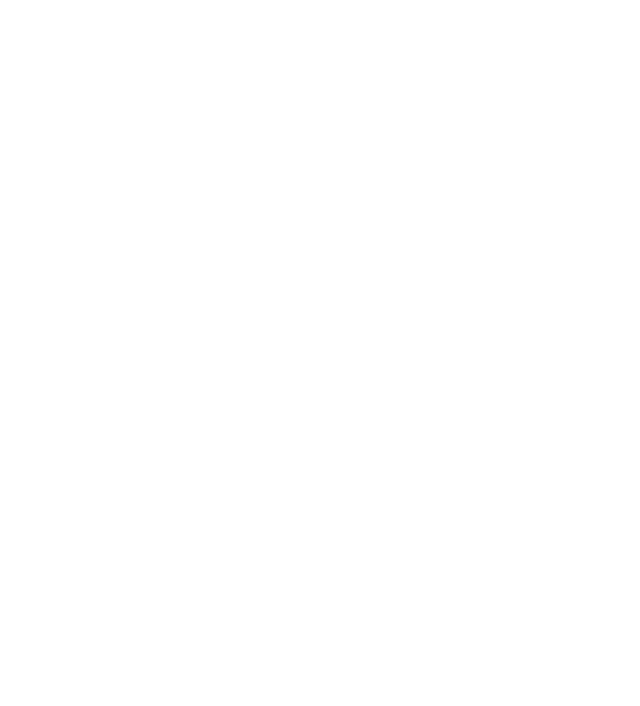
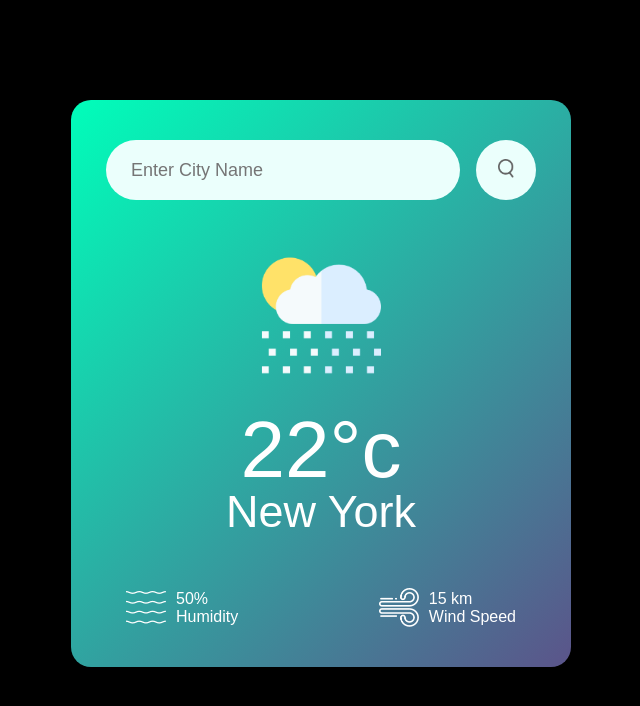
Before and after one commit to MayelaLopez28/WeatherApp, a plain HTML site: page index.html in a window 1280 px wide. Shown: the whole page, without its empty margins (319-959 px from the left). Drawn offline with Linux system fonts and the light colour scheme.

Commit message:
Septiembre 18 , falta que me autoricen la apikey

```diff
--- a/index.html
+++ b/index.html
@@ -1,6 +1,7 @@
 <!DOCTYPE html>
 <html lang="en">
 <head>
+    <meta charset="UTF-8">
     <meta name="viwport" content="width=device-width, initial-scale=1.0">
     <title>Weather App</title>
     <link rel="stylesheet" href="style.css">
@@ -8,7 +9,29 @@
 <body>
     <div class="card">
         <div class="search">
-
+            <input type="text" placeholder="Enter City Name" spellcheck="false">
+            <button><img src="images/search.png"></button>
+        </div>
+        <div class="weather">
+            <img src="images/rain.png" class="weather-icon">
+            <h1 class="temp">22°c</h1>
+            <h2 class="city">New York</h2>
+            <div class="details">
+                <div class="col">
+                    <img src="images/humidity.png">
+                    <div>
+                        <p class="humidity">50%</p>
+                        <p>Humidity</p>
+                    </div>
+                </div>
+                <div class="col">
+                    <img src="images/wind.png">
+                    <div>
+                        <p class="wind">15 km</p>
+                        <p>Wind Speed</p>
+                    </div>
+                </div>
+            </div>
         </div>
     </div>
 
--- a/style.css
+++ b/style.css
@@ -0,0 +1,82 @@
+*{
+    margin: 0;
+    padding: 0;
+    box-sizing: border-box;
+    font-family: 'Poppins', sans-serif;
+}
+body{
+    background:black;
+}
+.card{
+    width:90%;
+    max-width: 500px;
+    background:linear-gradient(135deg,#00feba,#5b548a);
+    color:#fff;
+    margin:100px auto 0;
+    border-radius: 20px;
+    padding:40px 35px;
+    text-align: center;
+}
+.search{
+    width:100%;
+    display: flex;
+    align-items: center;
+    justify-content: space-between;
+}
+.search input{
+    border:0;
+    outline:0;
+    background:#ebfffc;
+    color:#555;
+    padding:10px 25px;
+    height:60px;
+    border-radius:30px;
+    flex:1;
+    margin-right:16px;
+    font-size:18px;
+}
+.search button{
+    border:0;
+    outline:0;
+    background:#ebfffc;
+    border-radius:50%;
+    width:60px;
+    height:60px;
+    cursor:pointer;
+}
+.search button img{
+    width:16px;
+}
+.weather-icon{
+    width:170px;
+    margin-top:30px;
+}
+.weather h1{
+    font-size:80px;
+    font-weight:500;
+}
+.weather h2{
+    font-size:45px;
+    font-weight:400;
+    margin-top:-10px;
+}
+.details{
+    display:flex;
+    align-items: center;
+    justify-content: space-between;
+    padding:0 20px;
+    margin-top:50px;
+}
+.col{
+    display:flex;
+    align-items:center;
+    text-align:left;
+}
+.col img{
+    width:40px;
+    margin-right:10px;
+}
+.humidity  .wind{
+    font-size:28px;
+    margin-top:-6px;
+}
```
Also changed, not shown: images/clear.png (added), images/clouds.png (added), images/drizzle.png (added), images/humidity.png (added), images/mist.png (added), images/rain.png (added), images/search.png (added), images/snow.png (added), images/wind.png (added).
